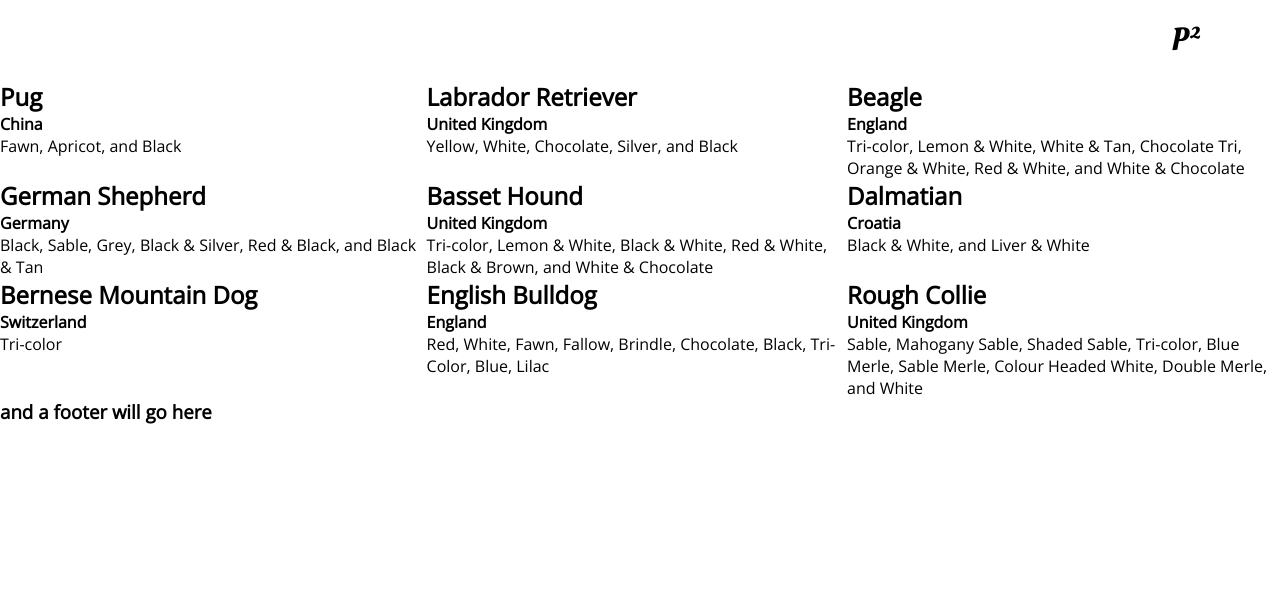
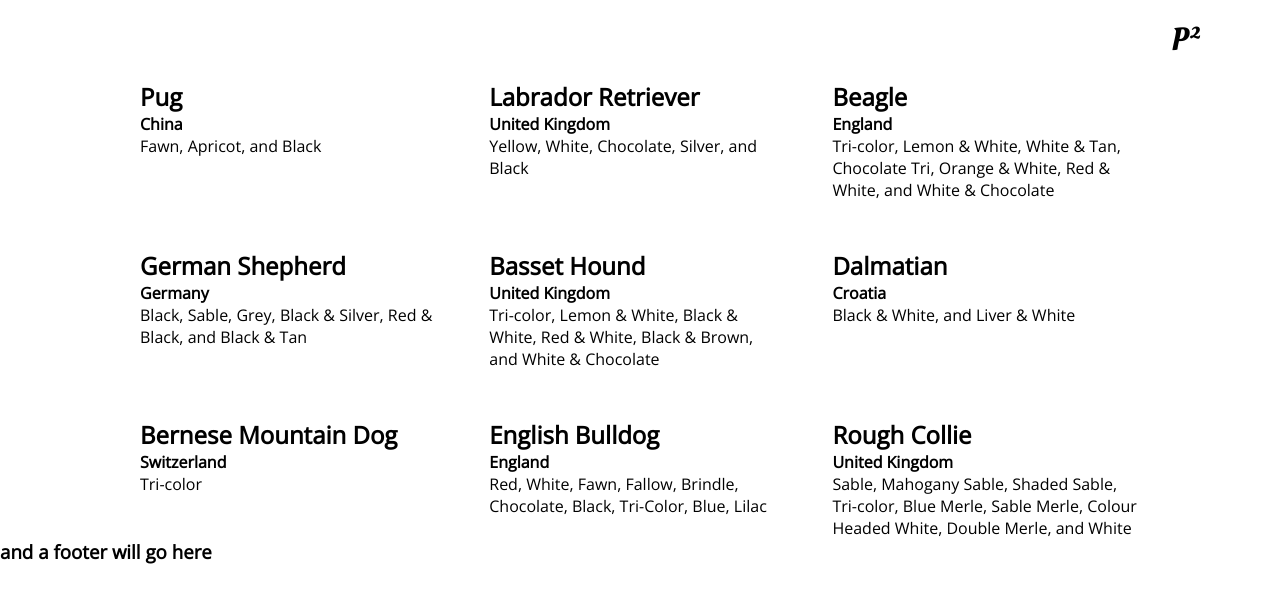
Before and after one commit to jos3ph-m/Puppy-Paradise, a React (Create React App) app: page / in a window 1280 px wide. Shown: the top 602 px of the page. Built offline with nearby package versions, Linux system fonts and the light colour scheme.

Commit message:
Dog grid in action - 2

```diff
--- a/src/components/Dog.js
+++ b/src/components/Dog.js
@@ -8,6 +8,10 @@ const Dog = styled.div``;
 const DogsContainer = styled.div`
   display: grid;
   grid-template-columns: auto auto auto;
+  grid-row-gap: 3rem;
+  grid-column-gap: 3rem;
+  width: 1000px;
+  margin: 0 auto;
 `;
 
 const Dogs = () => {
```
